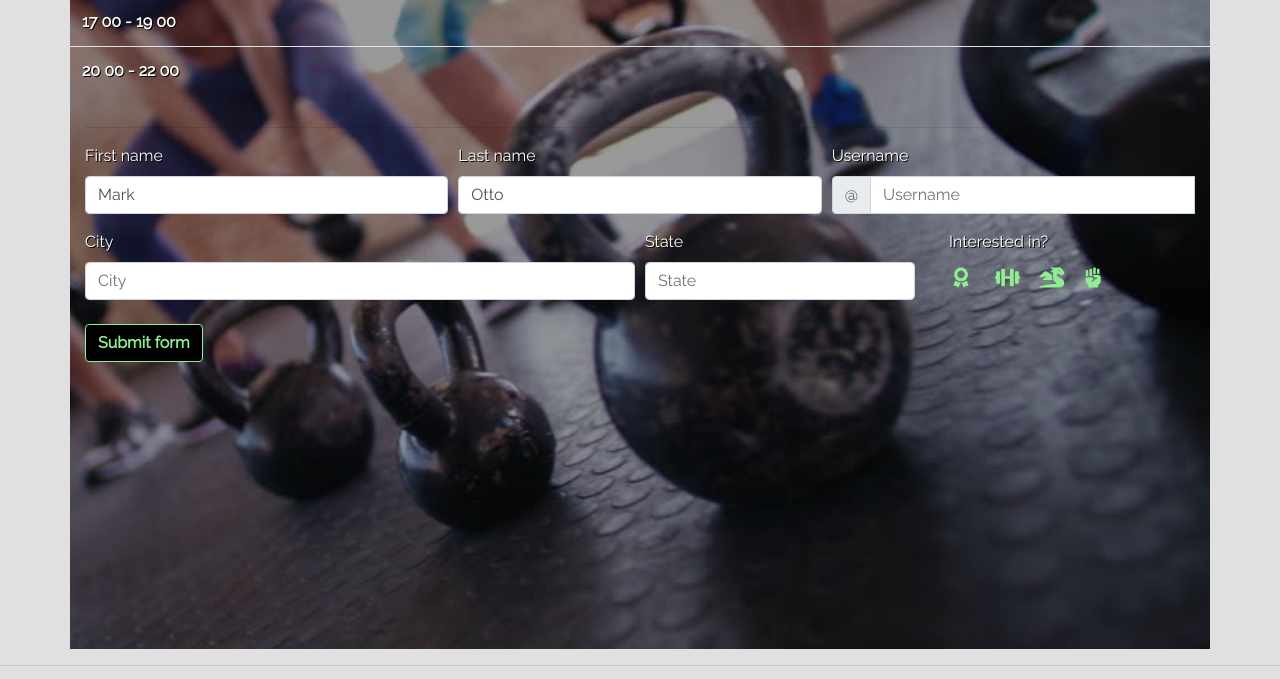
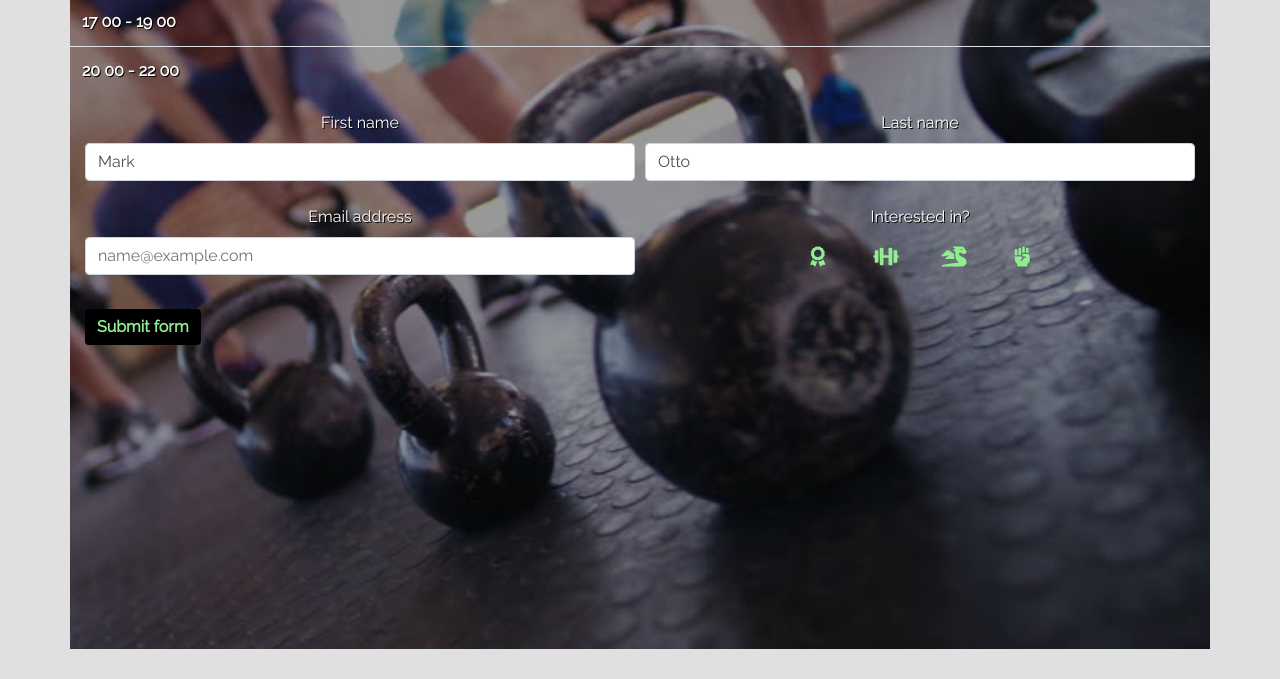
Before and after one commit to rafalq/Code-Institute-Project-1, a plain HTML site: page index.html in a window 1280 px wide. Shown: the part 2871-3550 px from the top of the page. After the commit the page ends 3520 px from the top, so only its background shows below. Drawn offline with nearby package versions, Linux system fonts and the light colour scheme.

Commit message:
styling form buttons

```diff
--- a/assets/css/style.css
+++ b/assets/css/style.css
@@ -132,8 +132,13 @@ th, label{
 	color: lightgreen;
 	border: none;
 	outline: none;
-	height: 30px;
+	height: 40px;
 	width: 40px;
+	text-align: center;
+	outline: none !important;
+}
+.fa-dumbbell, .fa-dragon{
+	transform: translateX(-10%);
 }
 .icon-bottom:hover{
 	background-color: lightgreen;
@@ -143,10 +148,11 @@ th, label{
 	font-weight: bold;
 	background-color: black;
 	color: lightgreen;
-	border: 1px solid lightgreen;
+	border: none;
 }
-.btn-form:hover{
-	background-color: lightgreen;
-	font-weight: bold;
-	color: black;
+.btn-form:hover, .btn-form:active, .btn-form:focus{
+	background-color: lightgreen !important;
+	font-weight: bold !important;
+	color: black !important;
+	box-shadow: none !important;
 }
--- a/index.html
+++ b/index.html
@@ -131,10 +131,10 @@
 						<p>Pavel Tsatsouline</p>
 					</footer>
 				</div>
-				<div class="photo d-none d-lg-block">
+				<div class="photo d-none d-lg-block mr-4">
 					<img src="assets/images/coaches/pavel/pavel-free.jpeg" alt="Pavel image" height=250 width=200>
 				</div>
-				<div class="col-12 col-lg-3 text-right pl-4">
+				<div class="col-12 col-lg-3 text-left">
 					<p class="font-weight-bold">Qualification:</p>
 					<p>Lorem ipsum dolor sit amet, consectetur adipiscing elit, sed do eiusmod tempor incididunt ut labore et dolore magna aliqua. Ut enim ad minim veniam, quis nostrud exercitation ullamco laboris nisi ut aliquip ex ea commodo consequat.</p>
 				</div>
@@ -150,10 +150,10 @@
 						<p>Karen Smith</p>
 					</footer>
 				</div>
-				<div class="photo d-none d-lg-block">
+				<div class="photo d-none d-lg-block mr-4">
 					<img src="assets/images/coaches/karen/karen-new.jpg" alt="Karen image" height=250 width=200>
 				</div>
-				<div class="col-12 col-lg-3 text-right pl-4">
+				<div class="col-12 col-lg-3 text-left pl-4">
 					<p class="font-weight-bold">Qualification:</p>
 					<p>Lorem ipsum dolor sit amet, consectetur adipiscing elit, sed do eiusmod tempor incididunt ut labore et dolore magna aliqua. Ut enim ad minim veniam, quis nostrud exercitation ullamco laboris nisi ut aliquip ex ea commodo consequat.</p>
 				</div>
@@ -170,10 +170,10 @@
 						<p>Kenneth Jay</p>
 					</footer>
 				</div>
-				<div class="photo d-none d-lg-block">
+				<div class="photo d-none d-lg-block mr-4">
 					<img src="assets/images/coaches/kenneth/kenneth2.jpg" alt="Kenneth image" height=250 width=200>
 				</div>
-				<div class="col-12 col-lg-3 text-right pl-4">
+				<div class="col-12 col-lg-3 text-left pl-4">
 					<p class="font-weight-bold">Qualification:</p>
 					<p>Lorem ipsum dolor sit amet, consectetur adipiscing elit, sed do eiusmod tempor incididunt ut labore et dolore magna aliqua. Ut enim ad minim veniam, quis nostrud exercitation ullamco laboris nisi ut aliquip ex ea commodo consequat.</p>
 				</div>
@@ -226,72 +226,49 @@
 			</table>
 			</div>
 		<!--/.timetable-->
-		<hr>
 
 										<!--Contact form-->
 			<form class="needs-validation" novalidate>
 				<div class="form-row">
-					<div class="col-md-4 mb-3">
+					<div class="col-md-6 mb-3 text-center">
 						<label for="validationTooltip01">First name</label>
 						<input type="text" class="form-control" id="validationTooltip01" placeholder="First name" value="Mark" required>
 						<div class="valid-tooltip">
 						Looks good!
 						</div>
 					</div>
-					<div class="col-md-4 mb-3">
+					<div class="col-md-6 mb-3 text-center">
 						<label for="validationTooltip02">Last name</label>
 						<input type="text" class="form-control" id="validationTooltip02" placeholder="Last name" value="Otto" required>
 						<div class="valid-tooltip">
 							Looks good!
 						</div>
 					</div>
-					<div class="col-md-4 mb-3">
-						<label for="validationTooltipUsername">Username</label>
-						<div class="input-group">
-						<div class="input-group-prepend">
-						<span class="input-group-text" id="validationTooltipUsernamePrepend">@</span>
-						</div>
-						<input type="text" class="form-control" id="validationTooltipUsername" placeholder="Username" aria-describedby="validationTooltipUsernamePrepend" required>
-						<div class="invalid-tooltip">
-						Please choose a unique and valid username.
-						</div>
-						</div>
+
+				</div>
+				<div class="form-row pt-2">
+					<div class="col-md-6 mb-3 text-center">
+						<label for="exampleFormControlInput1">Email address</label>
+						<input type="email" class="form-control" id="exampleFormControlInput1" placeholder="name@example.com">
 					</div>
-				</div>
-				<div class="form-row">
-					<div class="col-md-6 mb-3">
-						<label for="validationTooltip03">City</label>
-						<input type="text" class="form-control" id="validationTooltip03" placeholder="City" required>
-						<div class="invalid-tooltip">
-						Please provide a valid city.
-						</div>
-						</div>
-					<div class="col-md-3 mb-3">
-						<label for="validationTooltip04">State</label>
-						<input type="text" class="form-control" id="validationTooltip04" placeholder="State" required>
-						<div class="invalid-tooltip">
-						Please provide a valid state.
-						</div>
-					</div>
-					<div class="col-md-3 mb-3">
-						<label class="pl-4">Interested in?</label>
-						<p class="text-white pl-3 pt-1.5">
-						<button class="icon-bottom"><i class="fas fa-award m-1"></i></button>
-						<button class="icon-bottom"><i class="fas fa-dumbbell m-1 pr-3"></i></button>
-						<button class="icon-bottom"><i class="fas fa-dragon m-1 pr-3"></i></button>
-						<button class="icon-bottom"><i class="fas fa-fist-raised m-1"></i></button>
+
+					<div class="col-md-6 mb-3 text-center">
+						<label class="text-center">Interested in?</label>
+						<p class="text-white pt-1.5">
+						<button class="icon-bottom rounded-circle mr-4"><i class="fas fa-award m-1"></i></button>
+						<button class="icon-bottom rounded-circle mr-4"><i class="fas fa-dumbbell m-1"></i></button>
+						<button class="icon-bottom rounded-circle mr-4"><i class="fas fa-dragon m-1"></i></button>
+						<button class="icon-bottom rounded-circle"><i class="fas fa-fist-raised m-1"></i></button>
 						</p>
 					</div>
 				</div>
-				<button class="btn btn-primary btn-form" type="submit">Submit form</button>
+				<button class="offset-sm-5 offset-lg-0 btn btn-primary btn-form" type="submit">Submit form</button>
 			</form>
 		</div>
 		<!--/.contact-->
-		<hr>
 
-										<!--Footer-->
-		<div class="container">
-		<footer>
+								<!--Footer
+		<div class="container footer">
 			<div class="row">
 				<div class="col-12">
 				<p>
@@ -303,9 +280,9 @@
 				</p>
 				</div>
 			</div>
-		</footer>
 		</div>
-		<!-- /.footer -->
+
+		-->
 <script src="https://code.jquery.com/jquery-3.3.1.slim.min.js" integrity="sha384-q8i/X+965DzO0rT7abK41JStQIAqVgRVzpbzo5smXKp4YfRvH+8abtTE1Pi6jizo" crossorigin="anonymous"></script>
 <script src="https://cdnjs.cloudflare.com/ajax/libs/popper.js/1.14.7/umd/popper.min.js" integrity="sha384-UO2eT0CpHqdSJQ6hJty5KVphtPhzWj9WO1clHTMGa3JDZwrnQq4sF86dIHNDz0W1" crossorigin="anonymous"></script>
 <script src="https://stackpath.bootstrapcdn.com/bootstrap/4.3.1/js/bootstrap.min.js" integrity="sha384-JjSmVgyd0p3pXB1rRibZUAYoIIy6OrQ6VrjIEaFf/nJGzIxFDsf4x0xIM+B07jRM" crossorigin="anonymous"></script>
```
